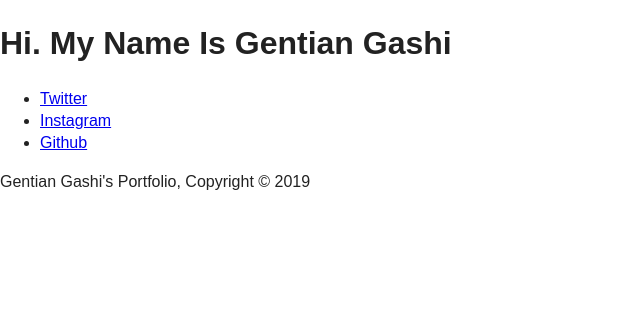
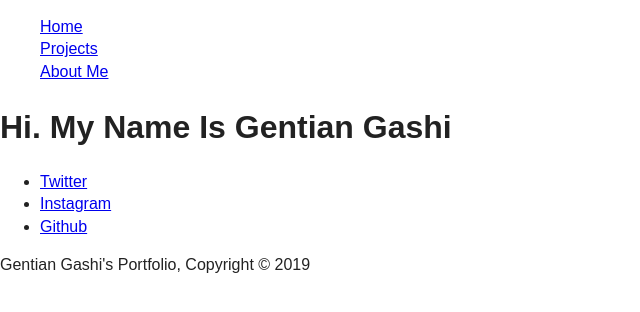
Before and after one commit to GentianGashi/GentianGashi.github.io, a plain HTML site: page index.html in a window 1280 px wide. Shown: the whole page, without its empty margins (0-640 px from the left). Drawn offline with nearby package versions, Linux system fonts and the light colour scheme.

Commit message:
Update index.html

```diff
--- a/index.html
+++ b/index.html
@@ -27,11 +27,24 @@
     <body>
         <!-- Header -->
         <header>
-            <h1>Hi. My Name Is Gentian Gashi</h1>
+            <div class="container">
+                <nav>
+                    <ul>
+                        <li class="current"><a href="index.html">Home</a></li>
+                        <li><a href="projects.html">Projects</a></li>
+                        <li><a href="about.html">About Me</a></li>
+                    </ul>
+                </nav>
+            </div>
         </header>
 
         <div id="main">
             <!-- Main HTML Goes Here-->
+            <section id="showcase">
+                <div class="container">
+                    <h1>Hi. My Name Is Gentian Gashi</h1>
+                </div>
+            </section>
         </div>
 
         <!-- Footer -->
```
